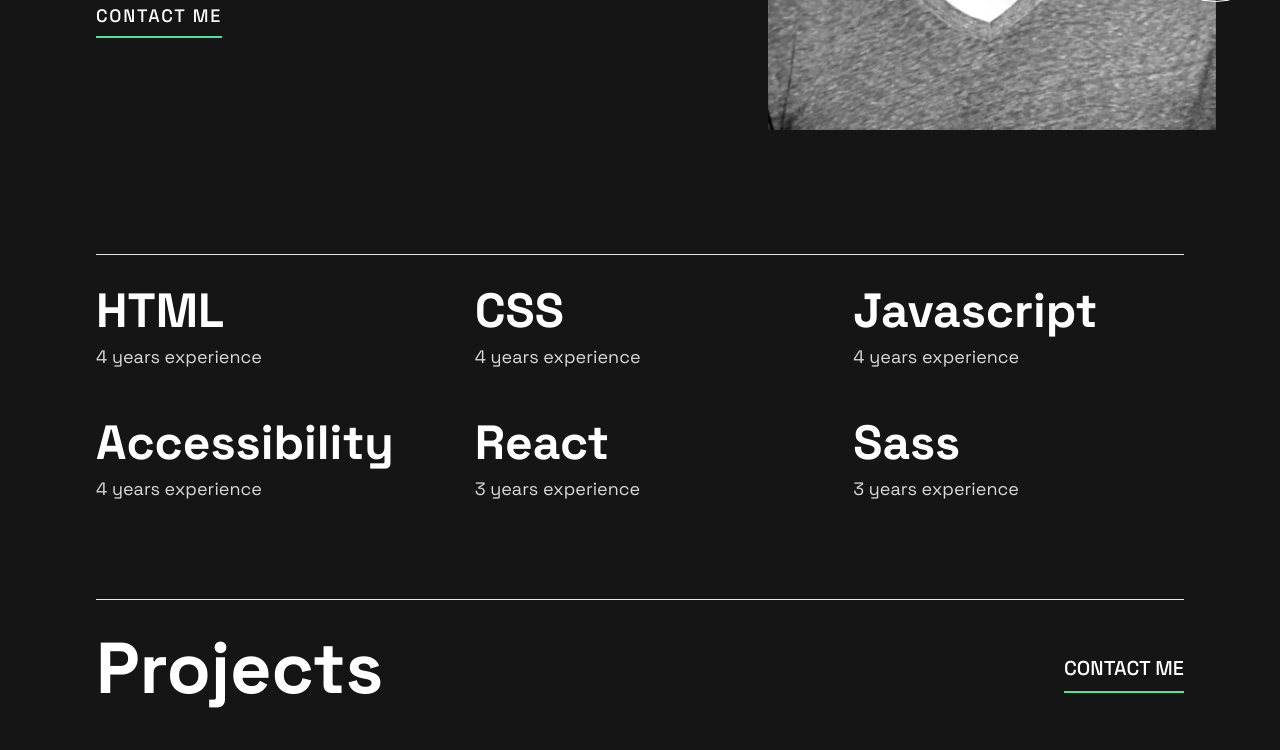
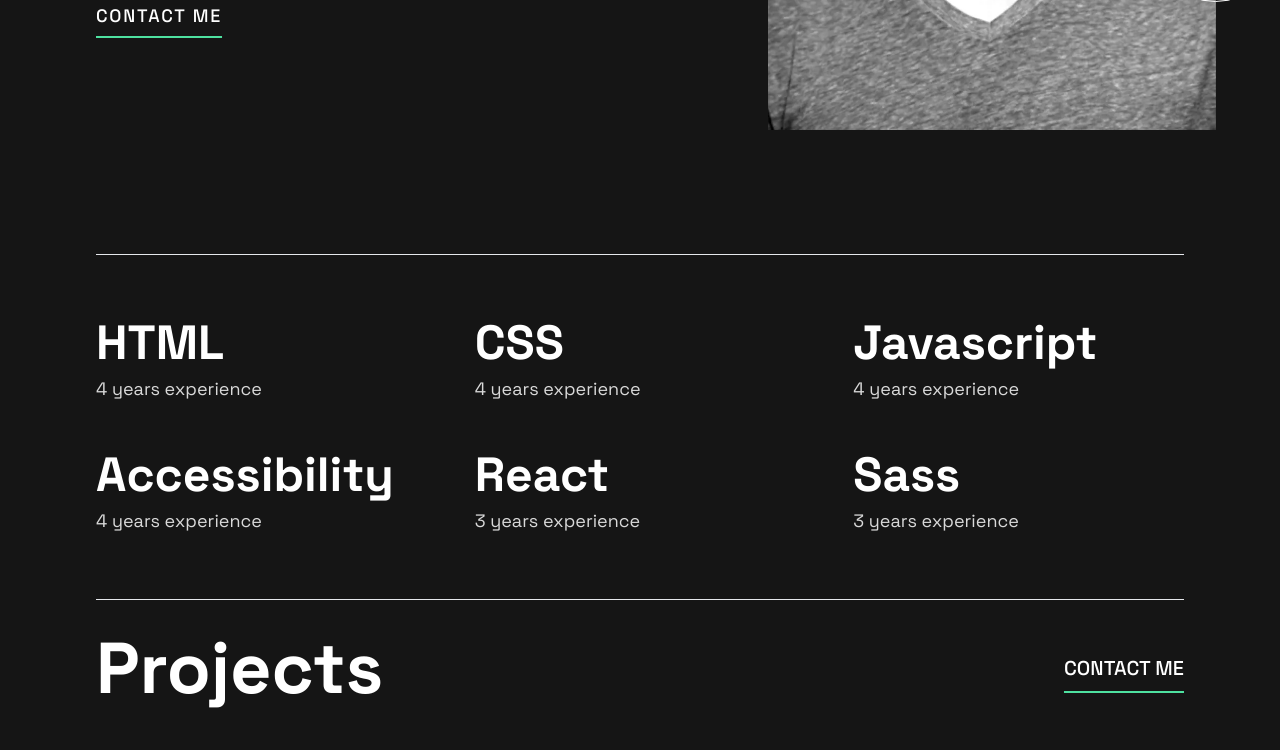
Before and after one commit to moutafatin1/one-page-portfolio, a React (Vite) app: page / in a window 1280 px wide. Shown: the part 595-1345 px from the top of the page. Built offline with nearby package versions, Linux system fonts and the light colour scheme.

Commit message:
equals space

```diff
--- a/src/components/ExperiencesSection.tsx
+++ b/src/components/ExperiencesSection.tsx
@@ -27,8 +27,8 @@
 
 export const ExperiencesSection = () => {
   return (
-    <section className="border-b pb-16">
-      <ul className="my-8 grid grid-cols-1 gap-6 sm:grid-cols-2 lg:grid-cols-3 lg:gap-12">
+    <section className="border-b">
+      <ul className="my-16 grid grid-cols-1 gap-6 sm:grid-cols-2 lg:grid-cols-3 lg:gap-12">
         {experiences.map((e) => (
           <ExperienceItem {...e} />
         ))}
```
